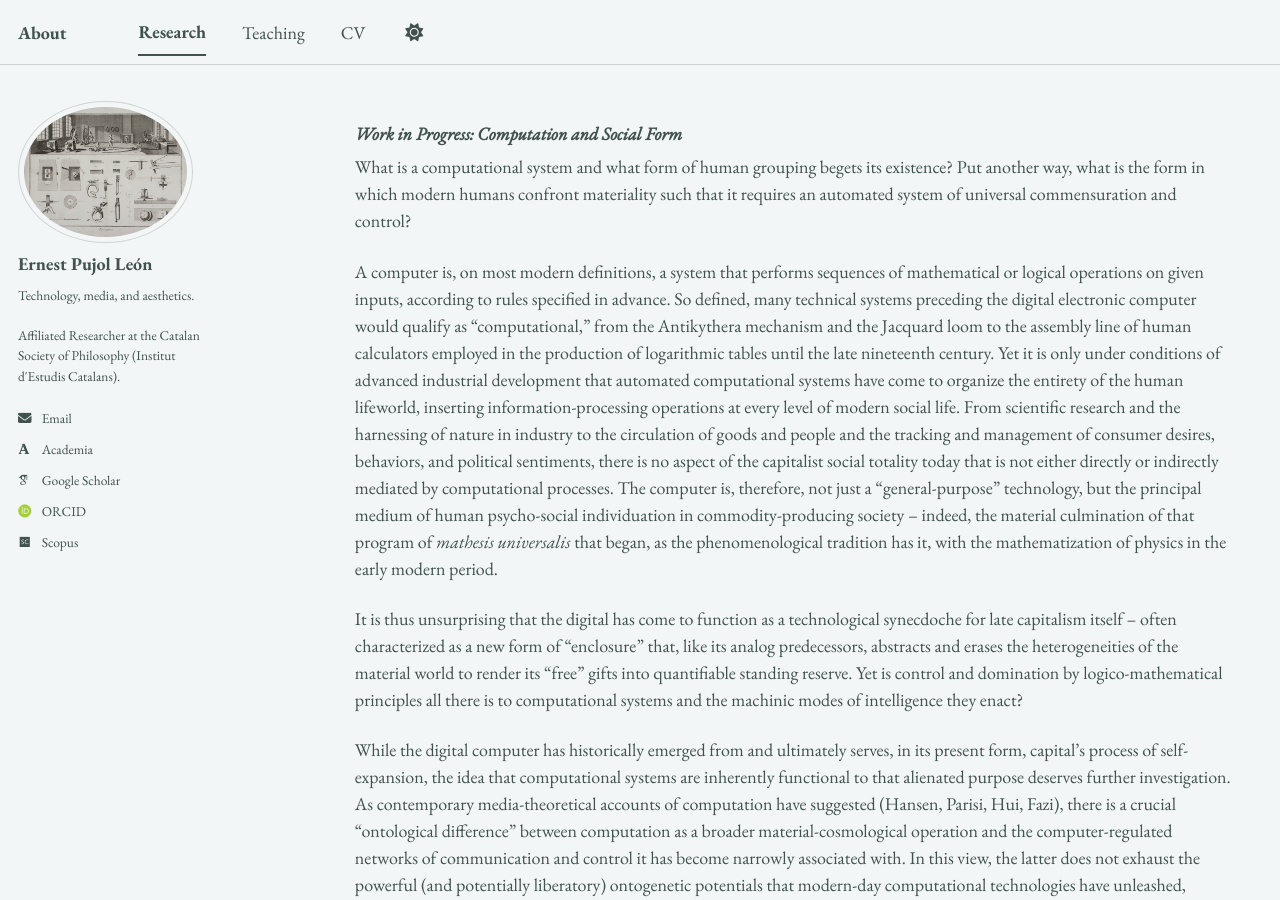
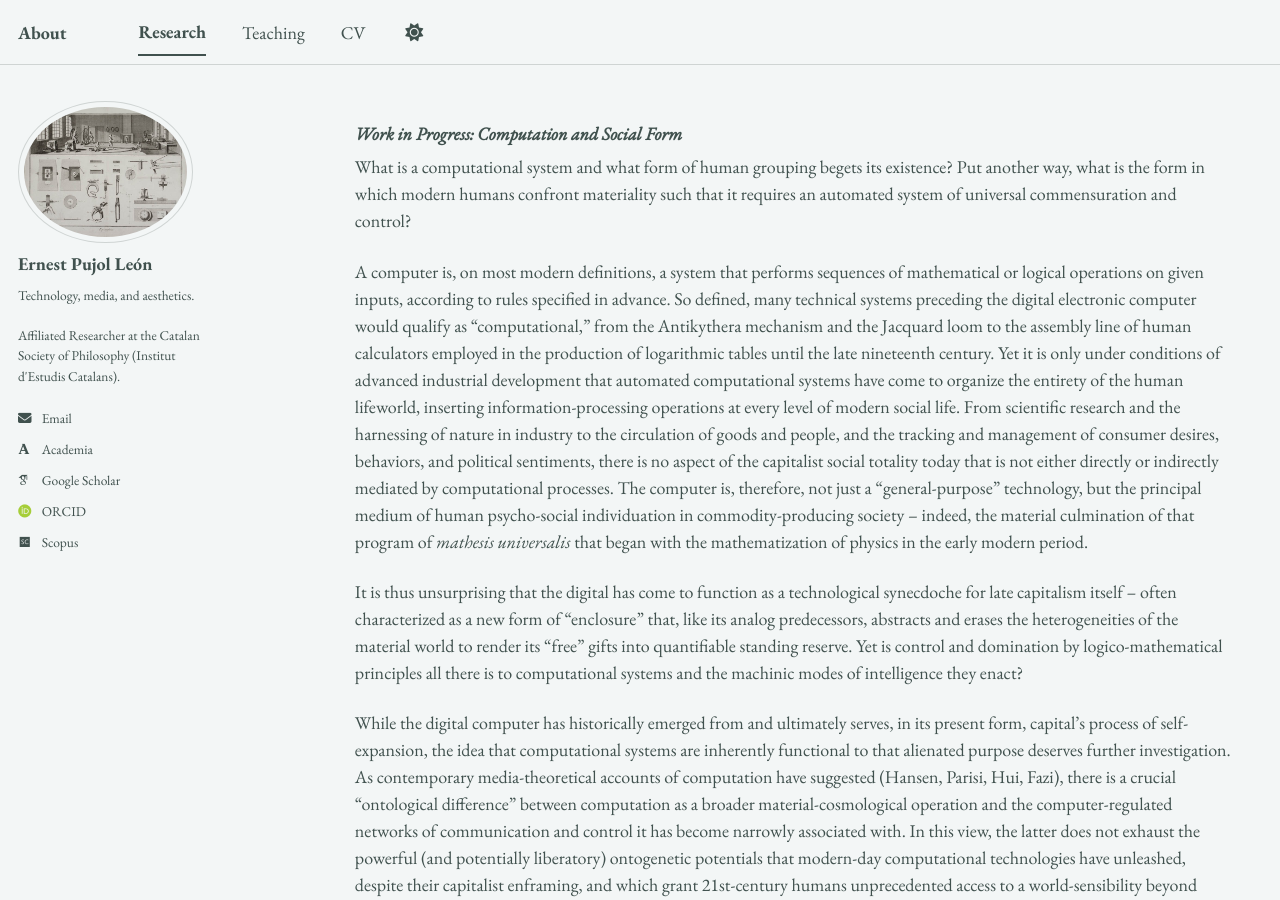
Before and after one commit to epujol90/epujol90.github.io, a Jekyll site: the page built from _pages/research.md, in a window 1280 px wide and 900 px high, scrolled down 3489 px. Built offline with Jekyll 4.4.1, drawn with Linux system fonts in a browser that asks for light colours; some web fonts are replaced; a script bundle is joined from its source files by our own code; library files that are not in the unit come from our copies.

Commit message:
Update research.md

```diff
--- a/_pages/research.md
+++ b/_pages/research.md
@@ -49,7 +49,7 @@ Since the postwar period, the digital computer has been celebrated for reintrodu
 
 What is a computational system and what form of human grouping begets its existence? Put another way, what is the form in which modern humans confront materiality such that it requires an automated system of universal commensuration and control?
 
-A computer is, on most modern definitions, a system that performs sequences of mathematical or logical operations on given inputs, according to rules specified in advance. So defined, many technical systems preceding the digital electronic computer would qualify as “computational,” from the Antikythera mechanism and the Jacquard loom to the assembly line of human calculators employed in the production of logarithmic tables until the late nineteenth century. Yet it is only under conditions of advanced industrial development that automated computational systems have come to organize the entirety of the human lifeworld, inserting information-processing operations at every level of modern social life. From scientific research and the harnessing of nature in industry to the circulation of goods and people and the tracking and management of consumer desires, behaviors, and political sentiments, there is no aspect of the capitalist social totality today that is not either directly or indirectly mediated by computational processes. The computer is, therefore, not just a “general-purpose” technology, but the principal medium of human psycho-social individuation in commodity-producing society -- indeed, the material culmination of that program of _mathesis universalis_ that began, as the phenomenological tradition has it, with the mathematization of physics in the early modern period.
+A computer is, on most modern definitions, a system that performs sequences of mathematical or logical operations on given inputs, according to rules specified in advance. So defined, many technical systems preceding the digital electronic computer would qualify as “computational,” from the Antikythera mechanism and the Jacquard loom to the assembly line of human calculators employed in the production of logarithmic tables until the late nineteenth century. Yet it is only under conditions of advanced industrial development that automated computational systems have come to organize the entirety of the human lifeworld, inserting information-processing operations at every level of modern social life. From scientific research and the harnessing of nature in industry to the circulation of goods and people, and the tracking and management of consumer desires, behaviors, and political sentiments, there is no aspect of the capitalist social totality today that is not either directly or indirectly mediated by computational processes. The computer is, therefore, not just a “general-purpose” technology, but the principal medium of human psycho-social individuation in commodity-producing society -- indeed, the material culmination of that program of _mathesis universalis_ that began with the mathematization of physics in the early modern period.
 
 It is thus unsurprising that the digital has come to function as a technological synecdoche for late capitalism itself -- often characterized as a new form of “enclosure” that, like its analog predecessors, abstracts and erases the heterogeneities of the material world to render its “free” gifts into quantifiable standing reserve. Yet is control and domination by logico-mathematical principles all there is to computational systems and the machinic modes of intelligence they enact?
 
```
